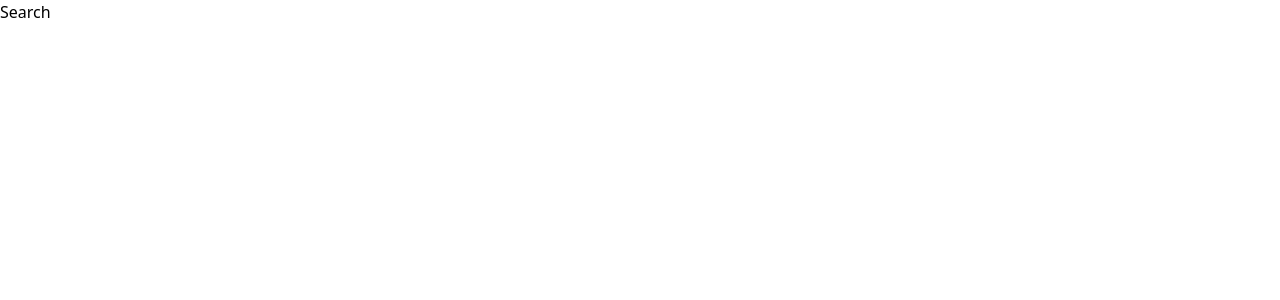
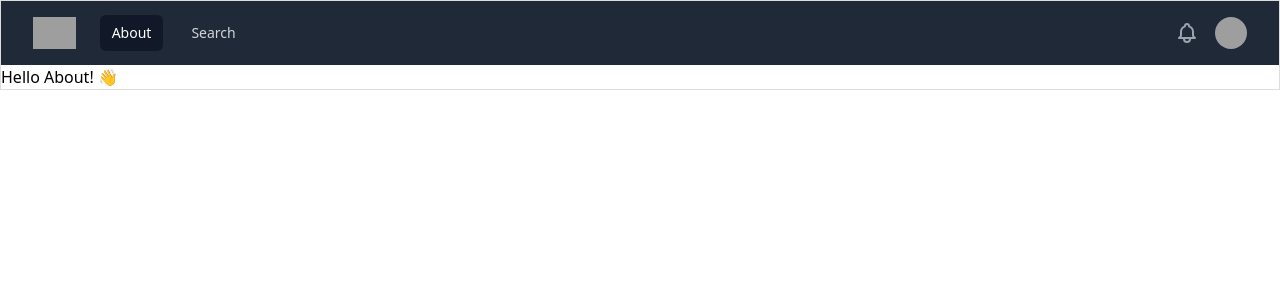
Before and after one commit to kennethnwc/search-site-on-googlesheet, a Next.js app: page / in a window 1280 px wide. Shown: the top 300 px of the page. Built offline with nearby package versions, Linux system fonts and the light colour scheme; grey boxes are pictures that could not be loaded.

Commit message:
add layout and navbar component

```diff
--- a/package.json
+++ b/package.json
@@ -9,6 +9,8 @@
     "prepare": "husky install"
   },
   "dependencies": {
+    "@headlessui/react": "^1.1.1",
+    "@heroicons/react": "^1.0.1",
     "googleapis": "^71.0.0",
     "itemsjs": "^2.1.1",
     "lunr": "^2.3.9",
--- /dev/null
+++ b/src/components/layout.tsx
@@ -0,0 +1,28 @@
+import React from "react"; // we need this to make JSX compile
+import NavBar from "./nav-bar";
+import Head from "next/head";
+
+type LayoutProps = {
+  title?: string;
+};
+
+const layoutStyle = {
+  // margin: 20,
+  // padding: 20,
+  border: "1px solid #DDD",
+};
+
+const Layout: React.FunctionComponent<LayoutProps> = ({ children, title }) => (
+  <div style={layoutStyle}>
+    <Head>
+      <title>{title}</title>
+      <meta charSet="utf-8" />
+      <meta name="viewport" content="initial-scale=1.0, width=device-width" />
+    </Head>
+    <header>
+      <NavBar />
+    </header>
+    {children}
+  </div>
+);
+export default Layout;
--- /dev/null
+++ b/src/components/nav-bar.js
@@ -0,0 +1,167 @@
+/* This example requires Tailwind CSS v2.0+ */
+import { Fragment } from 'react'
+import { Disclosure, Menu, Transition } from '@headlessui/react'
+import { BellIcon, MenuIcon, XIcon } from '@heroicons/react/outline'
+
+const navigation = [
+  { name: 'About', href: '/', current: true },
+  { name: 'Search', href: '/search', current: false },
+]
+
+function classNames(...classes) {
+  return classes.filter(Boolean).join(' ')
+}
+
+export default function NavBar() {
+  return (
+    <Disclosure as="nav" className="bg-gray-800">
+      {({ open }) => (
+        <>
+          <div className="mx-auto px-2 sm:px-6 lg:px-8">
+            <div className="relative flex items-center justify-between h-16">
+              <div className="absolute inset-y-0 left-0 flex items-center sm:hidden">
+                {/* Mobile menu button*/}
+                <Disclosure.Button className="inline-flex items-center justify-center p-2 rounded-md text-gray-400 hover:text-white hover:bg-gray-700 focus:outline-none focus:ring-2 focus:ring-inset focus:ring-white">
+                  <span className="sr-only">Open main menu</span>
+                  {open ? (
+                    <XIcon className="block h-6 w-6" aria-hidden="true" />
+                  ) : (
+                    <MenuIcon className="block h-6 w-6" aria-hidden="true" />
+                  )}
+                </Disclosure.Button>
+              </div>
+              <div className="flex-1 flex items-center justify-center sm:items-stretch sm:justify-start">
+                <div className="flex-shrink-0 flex items-center">
+                  <img
+                    className="block lg:hidden h-8 w-auto"
+                    src="https://tailwindui.com/img/logos/workflow-mark-indigo-500.svg"
+                    alt="Workflow"
+                  />
+                  <img
+                    className="hidden lg:block h-8 w-auto"
+                    src="https://tailwindui.com/img/logos/workflow-logo-indigo-500-mark-white-text.svg"
+                    alt="Workflow"
+                  />
+                </div>
+                <div className="hidden sm:block sm:ml-6">
+                  <div className="flex space-x-4">
+                    {navigation.map((item) => (
+                      <a
+                        key={item.name}
+                        href={item.href}
+                        className={classNames(
+                          item.current ? 'bg-gray-900 text-white' : 'text-gray-300 hover:bg-gray-700 hover:text-white',
+                          'px-3 py-2 rounded-md text-sm font-medium'
+                        )}
+                        aria-current={item.current ? 'page' : undefined}
+                      >
+                        {item.name}
+                      </a>
+                    ))}
+                  </div>
+                </div>
+              </div>
+              <div className="absolute inset-y-0 right-0 flex items-center pr-2 sm:static sm:inset-auto sm:ml-6 sm:pr-0">
+                <button className="bg-gray-800 p-1 rounded-full text-gray-400 hover:text-white focus:outline-none focus:ring-2 focus:ring-offset-2 focus:ring-offset-gray-800 focus:ring-white">
+                  <span className="sr-only">View notifications</span>
+                  <BellIcon className="h-6 w-6" aria-hidden="true" />
+                </button>
+
+                {/* Profile dropdown */}
+                <Menu as="div" className="ml-3 relative">
+                  {({ open }) => (
+                    <>
+                      <div>
+                        <Menu.Button className="bg-gray-800 flex text-sm rounded-full focus:outline-none focus:ring-2 focus:ring-offset-2 focus:ring-offset-gray-800 focus:ring-white">
+                          <span className="sr-only">Open user menu</span>
+                          <img
+                            className="h-8 w-8 rounded-full"
+                            src="https://images.unsplash.com/photo-1472099645785-5658abf4ff4e?ixlib=rb-1.2.1&ixid=eyJhcHBfaWQiOjEyMDd9&auto=format&fit=facearea&facepad=2&w=256&h=256&q=80"
+                            alt=""
+                          />
+                        </Menu.Button>
+                      </div>
+                      <Transition
+                        show={open}
+                        as={Fragment}
+                        enter="transition ease-out duration-100"
+                        enterFrom="transform opacity-0 scale-95"
+                        enterTo="transform opacity-100 scale-100"
+                        leave="transition ease-in duration-75"
+                        leaveFrom="transform opacity-100 scale-100"
+                        leaveTo="transform opacity-0 scale-95"
+                      >
+                        <Menu.Items
+                          static
+                          className="origin-top-right absolute right-0 mt-2 w-48 rounded-md shadow-lg py-1 bg-white ring-1 ring-black ring-opacity-5 focus:outline-none"
+                        >
+                          <Menu.Item>
+                            {({ active }) => (
+                              <a
+                                href="#"
+                                className={classNames(
+                                  active ? 'bg-gray-100' : '',
+                                  'block px-4 py-2 text-sm text-gray-700'
+                                )}
+                              >
+                                Your Profile
+                              </a>
+                            )}
+                          </Menu.Item>
+                          <Menu.Item>
+                            {({ active }) => (
+                              <a
+                                href="#"
+                                className={classNames(
+                                  active ? 'bg-gray-100' : '',
+                                  'block px-4 py-2 text-sm text-gray-700'
+                                )}
+                              >
+                                Settings
+                              </a>
+                            )}
+                          </Menu.Item>
+                          <Menu.Item>
+                            {({ active }) => (
+                              <a
+                                href="#"
+                                className={classNames(
+                                  active ? 'bg-gray-100' : '',
+                                  'block px-4 py-2 text-sm text-gray-700'
+                                )}
+                              >
+                                Sign out
+                              </a>
+                            )}
+                          </Menu.Item>
+                        </Menu.Items>
+                      </Transition>
+                    </>
+                  )}
+                </Menu>
+              </div>
+            </div>
+          </div>
+
+          <Disclosure.Panel className="sm:hidden">
+            <div className="px-2 pt-2 pb-3 space-y-1">
+              {navigation.map((item) => (
+                <a
+                  key={item.name}
+                  href={item.href}
+                  className={classNames(
+                    item.current ? 'bg-gray-900 text-white' : 'text-gray-300 hover:bg-gray-700 hover:text-white',
+                    'block px-3 py-2 rounded-md text-base font-medium'
+                  )}
+                  aria-current={item.current ? 'page' : undefined}
+                >
+                  {item.name}
+                </a>
+              ))}
+            </div>
+          </Disclosure.Panel>
+        </>
+      )}
+    </Disclosure>
+  )
+}
--- a/src/pages/index.tsx
+++ b/src/pages/index.tsx
@@ -1,6 +1,7 @@
 import { NextPage } from "next";
-import Link from "next/link";
 import React from "react";
+
+import Layout from "../components/layout";
 
 type Props = {
   reasons: any[];
@@ -9,9 +10,9 @@
 
 const IndexPage: NextPage<Props> = () => {
   return (
-    <>
-      <Link href="/search">Search</Link>
-    </>
+    <Layout title="About">
+      <h1>Hello About! 👋</h1>
+    </Layout>
   );
 };
 
--- a/src/pages/search.tsx
+++ b/src/pages/search.tsx
@@ -1,3 +1,5 @@
+import Layout from "../components/layout";
+
 import itemsjs from "itemsjs";
 import lunr, { Index } from "lunr";
 import { GetStaticProps } from "next";
@@ -68,38 +70,27 @@
   }, [query]);
 
   return (
+    <Layout title="Search">
       <div className="mx-auto px-4">
         <nav className="navbar navbar-default navbar-fixed-top">
-        <div className="container px-4">
-          <div className="navbar-header">
-            <a className="navbar-brand" href="#">
-              Header
-            </a>
-          </div>
-          <div id="navbar">
-            <form className="navbar-form navbar-left">
-              <div className="form-group">
+          <div className="relative md:px-12 md:py-2 ">
             <input
-                  type="text"
+              type="search"
+              className="w-full bg-purple-white shadow rounded border-0 p-3 "
+              placeholder="Search by name..."
               value={query}
               onChange={changeQuery}
-                  className="form-control"
-                  placeholder="Search"
             />
-              </div>
-            </form>
-          </div>
+            <div className="absolute pin-r pin-t mt-3 mr-4 text-purple-lighter"></div>
           </div>
         </nav>
-
-      <div className="container">
-        <h1>List of items ({searchResult.pagination.total})</h1>
-
+        <section className="text-gray-600 body-font">
+          <div className="container flex flex-wrap  mx-auto">
             {/* <p className="text-muted">
           Search performed in {searchResult.timings.search} ms, facets in{" "}
           {searchResult.timings.facets} ms
         </p> */}
-        <div className="flex flex-row">
+            <div className="md:w-1/4 md:pr-12 md:py-8 md:border-r md:border-b-0 mb-10 md:mb-0 pb-10 border-b border-gray-200">
               <div id="facet-list">
                 {Object.entries<any>(searchResult.data.aggregations).map(
                   ([key, value]) => {
@@ -112,7 +103,8 @@
                         </h5>
 
                         <ul className="browse-list list-unstyled long-list">
-                      {Object.entries<any>(value.buckets).map(([_, valueB]) => {
+                          {Object.entries<any>(value.buckets).map(
+                            ([_, valueB]) => {
                               return (
                                 <li key={valueB.key}>
                                   <div
@@ -127,7 +119,9 @@
                                         className="checkbox"
                                         type="checkbox"
                                         checked={
-                                    filters[value.name].indexOf(valueB.key) > -1
+                                          filters[value.name].indexOf(
+                                            valueB.key
+                                          ) > -1
                                         }
                                         onChange={handleCheckbox(
                                           value.name,
@@ -139,15 +133,19 @@
                                   </div>
                                 </li>
                               );
-                      })}
+                            }
+                          )}
                         </ul>
                       </div>
                     );
                   }
                 )}
               </div>
-          <div className="">
-            {Object.entries<any>(searchResult.data.items).map(([key, item]) => {
+            </div>
+            <div className="flex flex-col md:w-3/4 md:pl-12 md:pr-12 md:py-8">
+              <div>List of items ({searchResult.pagination.total})</div>
+              {Object.entries<any>(searchResult.data.items).map(
+                ([key, item]) => {
                   return (
                     <div
                       key={key}
@@ -160,11 +158,13 @@
                       ))}
                     </div>
                   );
-            })}
+                }
+              )}
             </div>
           </div>
+        </section>
       </div>
-    </div>
+    </Layout>
   );
 };
 
```
Also changed, not shown: 2 other files (tests, documents, lock files or other folders). Lines whose indentation alone changed are shown as unchanged.
